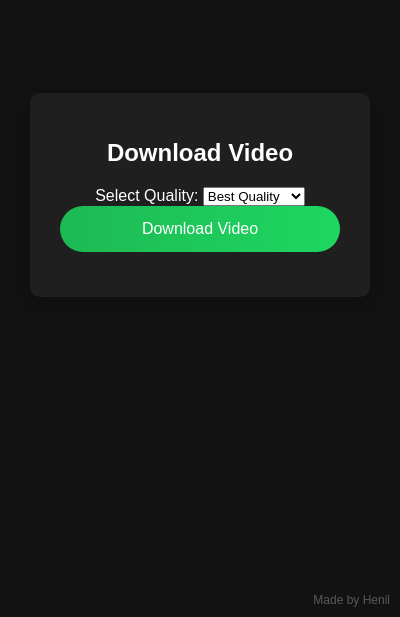
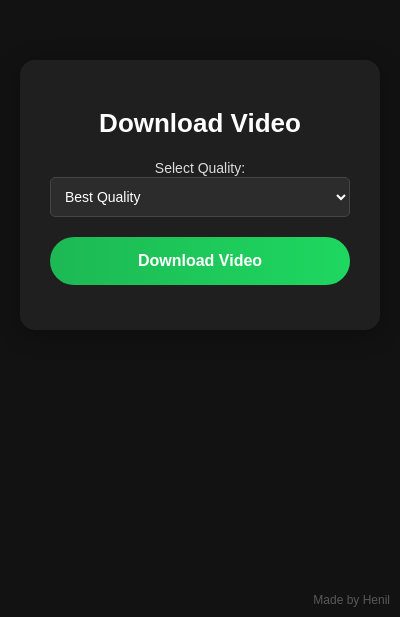
Before and after one commit to henilptel/VideoVault, a browser extension: page popup.html in a window 400 px wide. Shown: the part 227-844 px from the top of the page. Drawn offline with Linux system fonts and the light colour scheme.

Commit message:
Enhance popup and quality selection UI

```diff
--- a/popup.css
+++ b/popup.css
@@ -1,84 +1,84 @@
-
-
+/* Base Styles */
 body {
     font-family: 'Poppins', sans-serif;
     margin: 0;
     padding: 0;
     background-color: #121212;
-
     display: flex;
     justify-content: center;
     align-items: center;
     height: 100vh;
     color: #fff;
     position: relative;
-
 }
 
 .popup-container {
-    width: 280px;
+    width: 300px;
     padding: 30px;
     background-color: #1f1f1f;
-    border-radius: 10px;
-    box-shadow: 0 6px 15px rgba(0, 0, 0, 0.2);
+    border-radius: 15px;
+    box-shadow: 0 4px 25px rgba(0, 0, 0, 0.3);
     text-align: center;
     transition: all 0.3s ease;
 }
 
-h1 {
-    font-size: 24px;
-    font-weight: 600;
+.heading {
+    font-size: 26px;
     margin-bottom: 20px;
     color: #fff;
+}
+
+.quality-selector {
+    margin-bottom: 20px;
+}
+
+label {
+    font-size: 14px;
+    color: #ddd;
+}
+
+select {
+    width: 100%;
+    padding: 10px;
+    background-color: #2c2c2c;
+    color: #fff;
+    border: 1px solid #444;
+    border-radius: 5px;
+    font-size: 14px;
+    outline: none;
 }
 
 .download-btn {
     width: 100%;
     background: linear-gradient(90deg, #1db954, #1ed760);
-
     color: white;
     border: none;
-    padding: 14px;
+    padding: 15px;
     font-size: 16px;
     border-radius: 50px;
     cursor: pointer;
     display: flex;
     justify-content: center;
     align-items: center;
-    position: relative;
     transition: transform 0.2s ease, background 0.3s ease;
-    overflow: hidden;
-
 }
 
 .download-btn:hover {
-    transform: translateY(-5px);
-
     background: linear-gradient(90deg, #1ed760, #1db954);
 }
 
 .button-text {
-    font-weight: 500;
+    font-weight: 600;
 }
-
-
 
 .loading-spinner {
     border: 4px solid #f3f3f3;
     border-top: 4px solid #4caf50;
-
     border-radius: 50%;
-    width: 20px;
-    height: 20px;
+    width: 30px;
+    height: 30px;
     animation: spin 1.5s linear infinite;
-    position: absolute;
-    visibility: hidden;
-
-}
-
-.download-btn.loading .button-text {
-    visibility: hidden;
-
+    margin: 15px auto;
 }
 
 @keyframes spin {
@@ -95,19 +95,13 @@ h1 {
     transition: opacity 0.3s ease;
 }
 
-
-
 .message.success {
     color: #4caf50;
-
 }
 
 .message.error {
     color: #e74c3c;
-
 }
-
-
 
 .made-by {
     position: absolute;
@@ -115,6 +109,5 @@ h1 {
     right: 10px;
     font-size: 12px;
     color: rgba(255, 255, 255, 0.3);
-
     font-weight: 300;
 }
--- a/popup.html
+++ b/popup.html
@@ -8,15 +8,16 @@
 </head>
 <body>
     <div class="popup-container">
-        <h1>Download Video</h1>
+        <h1 class="heading">Download Video</h1>
+        <div class="quality-selector">
             <label for="qualitySelect">Select Quality:</label>
             <select id="qualitySelect" class="quality-select">
                 <option value="best">Best Quality</option>
-            <option value="worst">Worst Quality</option>
-            <option value="audio">Audio Only</option>
                 <option value="720p">720p</option>
                 <option value="1080p">1080p</option>
+                <option value="audio">Audio Only</option>
             </select>
+        </div>
         <button id="downloadBtn" class="download-btn">
             <span class="button-text">Download Video</span>
         </button>
--- a/popup.js
+++ b/popup.js
@@ -1,9 +1,7 @@
 document.getElementById("downloadBtn").addEventListener("click", async () => {
     let [tab] = await chrome.tabs.query({ active: true, currentWindow: true });
 
-
     const selectedQuality = document.getElementById("qualitySelect").value;
-
 
     const button = document.getElementById("downloadBtn");
     button.classList.add("loading");
@@ -11,24 +9,11 @@ document.getElementById("downloadBtn").addEventListener("click", async () => {
     document.getElementById("message").textContent = "";
     document.getElementById("message").style.opacity = 0;
 
-
     chrome.runtime.sendMessage({
         videoUrl: tab.url,
         selectedQuality: selectedQuality
-    }, (response) => {
-        if (chrome.runtime.lastError) {
-            console.error("Error sending message to background:", chrome.runtime.lastError);
-        }
     });
 });
-
-
-
-function getVideoUrl(selectedQuality) {
-    let videoUrl = window.location.href;
-    chrome.runtime.sendMessage({ videoUrl, selectedQuality });
-}
-
 
 chrome.runtime.onMessage.addListener((message) => {
     const { status, msg } = message;
@@ -36,19 +21,13 @@ chrome.runtime.onMessage.addListener((message) => {
     const messageElement = document.getElementById("message");
     const button = document.getElementById("downloadBtn");
 
-
     spinner.style.display = "none";
     button.classList.remove("loading");
 
-
     setTimeout(() => {
-
         if (status) {
-
             messageElement.style.opacity = 1;
             messageElement.textContent = msg || (status === "success" ? "Download started!" : "Something went wrong.");
-
-
             if (status === "success") {
                 messageElement.classList.add("success");
                 messageElement.classList.remove("error");
```
Lines whose indentation alone changed are shown as unchanged.
